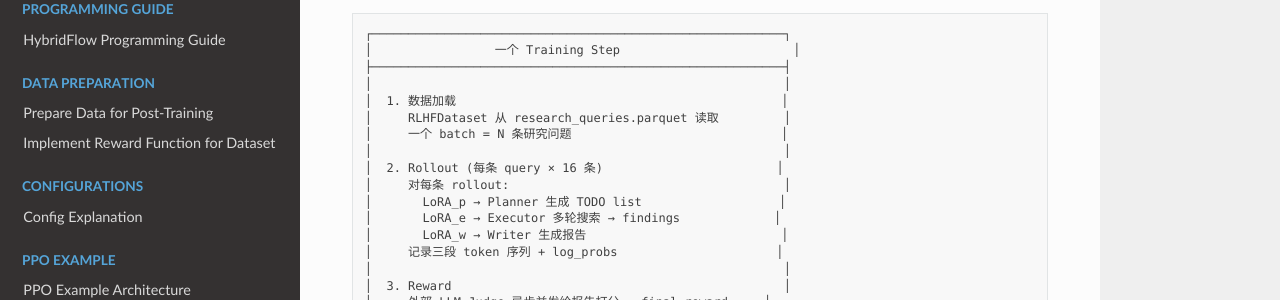
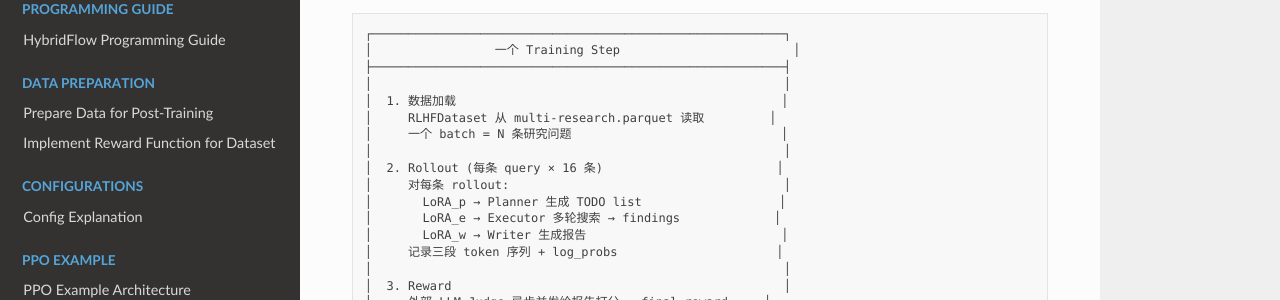
Before and after one commit to aHuaXu/self-researcher, a Sphinx documentation site: the page built from docs/superpowers/specs/2026-04-23-multi-agent-lora-training-design.md, in a window 1280 px wide and 1400 px high, scrolled down 357 px. Shown: the part 233-533 px from the top of the window. Built offline with Sphinx 7.4.7 and the Read the Docs theme 3.1.0, drawn with Linux system fonts in a browser that asks for light colours; some of the changed text lies outside the part shown.

Commit message:
Update multi-agent training spec: remove redundant config and fix details
- Remove system_prompt from config (reuse research_agent/prompts/)
- Rename data files to multi-research.parquet
- Clarify executor batch: each TODO item runs independently
- Fix LoRA gradient isolation logic, remove redundant restore step

Co-Authored-By: Claude Opus 4.6 <noreply@anthropic.com>

````diff
--- a/docs/superpowers/specs/2026-04-23-multi-agent-lora-training-design.md
+++ b/docs/superpowers/specs/2026-04-23-multi-agent-lora-training-design.md
@@ -25,7 +25,7 @@ DeepResearcher-7B (冻结基座)
 ├─────────────────────────────────────────────────────────┤
 │                                                         │
 │  1. 数据加载                                             │
-│     RLHFDataset 从 research_queries.parquet 读取         │
+│     RLHFDataset 从 multi-research.parquet 读取         │
 │     一个 batch = N 条研究问题                             │
 │                                                         │
 │  2. Rollout (每条 query × 16 条)                        │
@@ -138,11 +135,11 @@ multi_agent:
 ### 文件位置
 
 ```
-data/research_queries.parquet       # 训练集
-data/research_queries_dev.parquet   # 验证集
+data/multi-research.parquet           # 训练集
+data/multi-research_dev.parquet       # 验证集
 ```
 
-`train_multi_agent.sh` 里指定：`data.train_files=./data/research_queries.parquet`
+`train_multi_agent.sh` 里指定：`data.train_files=./data/multi-research.parquet`
 
 ---
 
@@ -419,7 +416,7 @@ ckpts/{experiment_name}/global_step_N/
 | `verl/workers/reward_manager/multi_agent.py` | `MultiAgentRewardManager` |
 | `verl/utils/reward_score/llm_judge.py` | `LLMJudge`（异步外部 API） |
 | `verl/utils/reward_score/rule_reward.py` | `planner_rules()` + `executor_rules()` |
-| `data/research_queries.parquet` | 训练数据（研究问题） |
+| `data/multi-research.parquet` | 训练数据（研究问题） |
 
 ### 改动文件（小改，加配置开关或参数透传）
 
````
Also changed, not shown: other parts of docs/superpowers/specs/2026-04-23-multi-agent-lora-training-design.md (+13 -16 lines), 1 other file.
